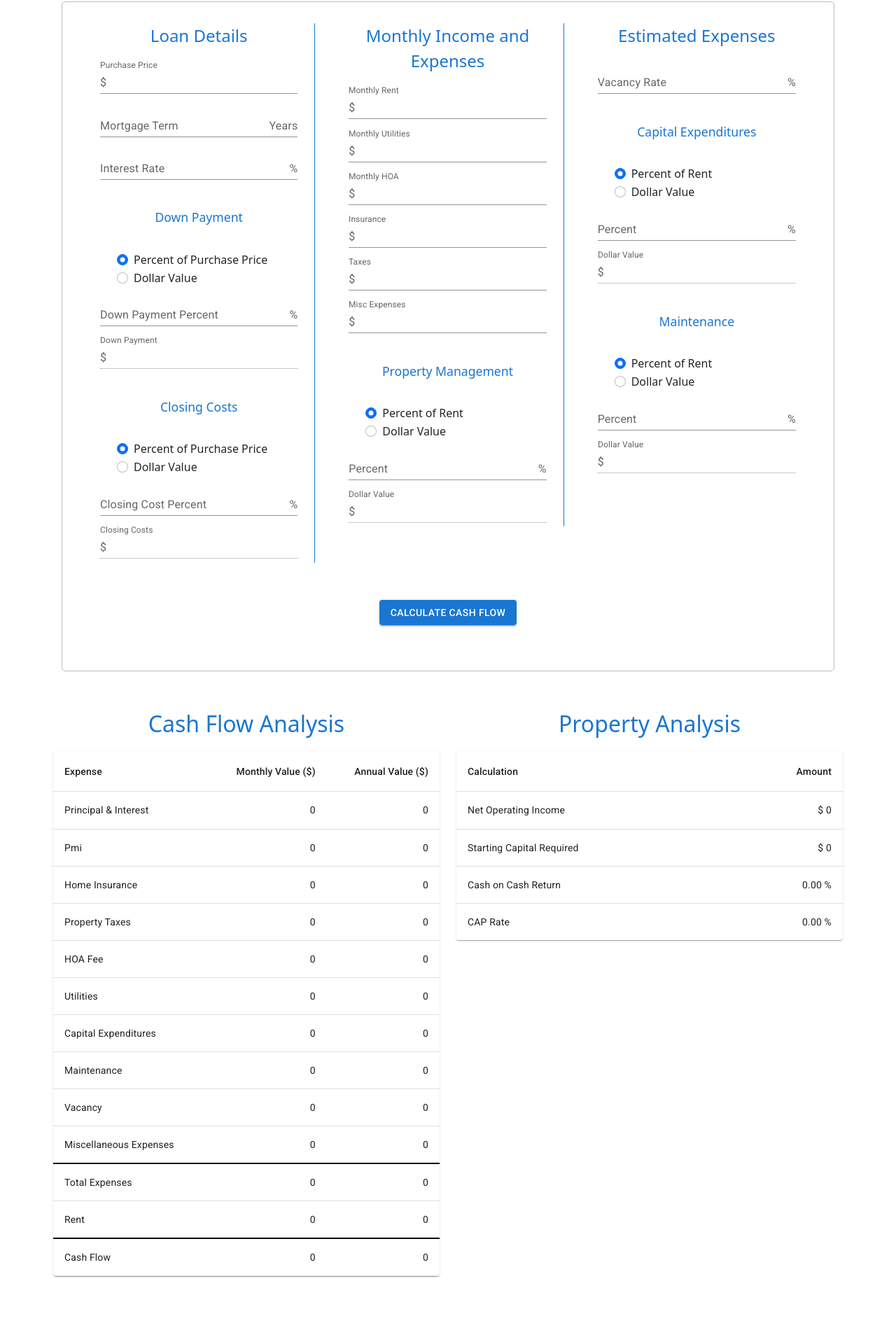
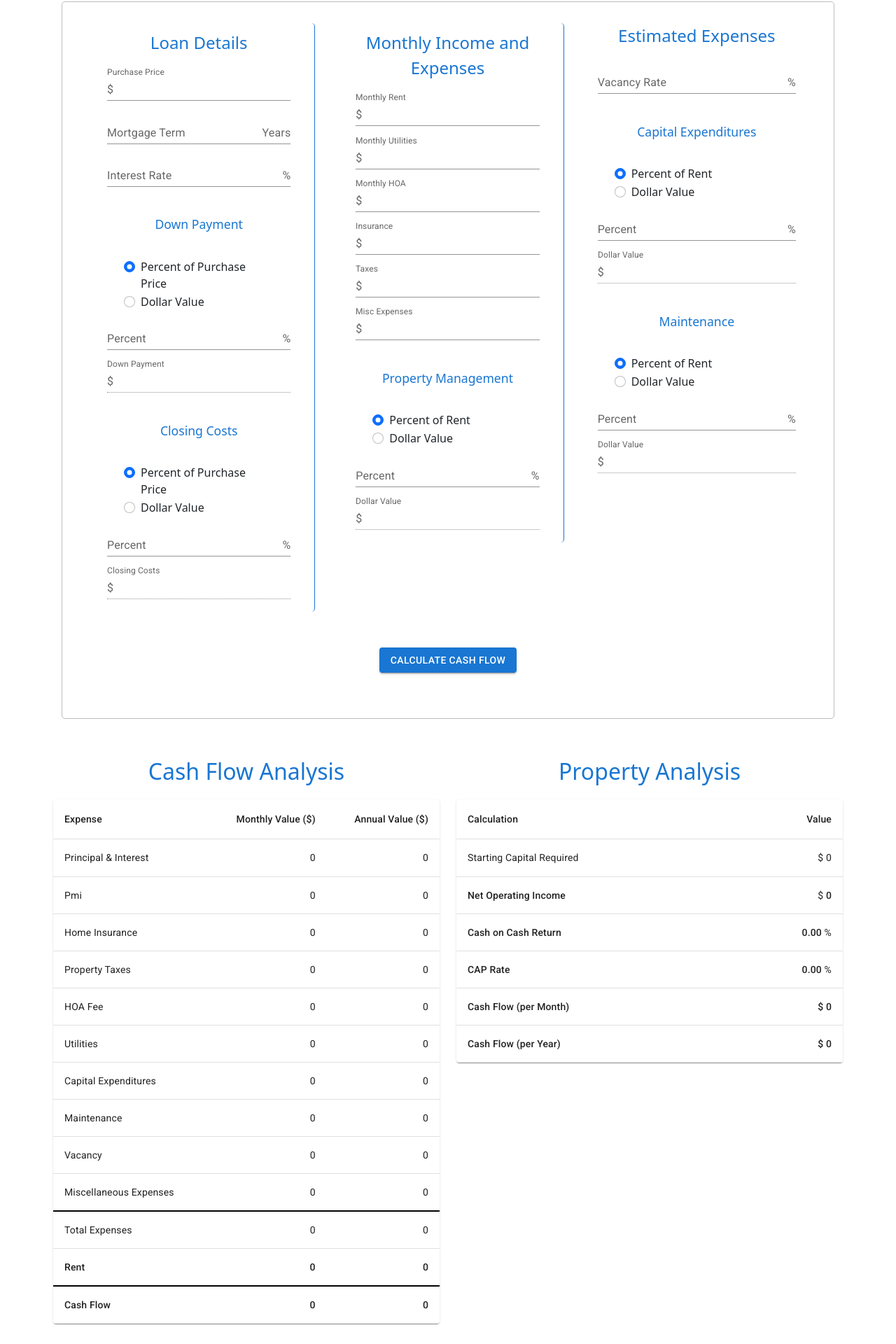
Before and after one commit to juliantglover/real-estate-cash-flow-calculator, a React (Create React App) app in the folder real-estate-cf-calc/: page / in a window 1280 px wide. Shown: the part 62-1982 px from the top of the page at 70% size. Before the commit the page ends 1936 px from the top, so only its background shows below. Built offline with nearby package versions, Linux system fonts and the light colour scheme.

Commit message:
first version of working calculator

```diff
--- a/real-estate-cf-calc/src/App.tsx
+++ b/real-estate-cf-calc/src/App.tsx
@@ -1,4 +1,4 @@
-import React, {useState} from 'react';
+import React, {useState , useRef} from 'react';
 import './App.css';
 import Col from 'react-bootstrap/Col';
 import Row from 'react-bootstrap/Row';
@@ -18,8 +18,6 @@ import TableContainer from '@mui/material/TableContainer';
 import TableHead from '@mui/material/TableHead';
 import TableRow from '@mui/material/TableRow';
 import Paper from '@mui/material/Paper';
-
-
 interface Expense {
   name: string;
   monthlyValue: number;
@@ -27,6 +25,7 @@ interface Expense {
 
 function App() {
 
+const scrollRef = useRef(null);
 
   const [propertyValues, setPropertyValues] = useState(
     {
@@ -72,6 +71,8 @@ function App() {
     });
 
     const [screenWidth, setScreenWidth] = useState<number>(window.innerWidth);
+
+    const formatCurrency = (numberValue: number) => Math.round(numberValue).toLocaleString("en-US");
 
   const calculateMortgagePayment = (propertyValues) => {
       const downPayment: number = propertyValues.downPaymentCalculationChoice === 'percent' ? ((propertyValues.downPaymentPercent)/100)*propertyValues.purchasePrice : propertyValues.downPaymentDollarValue;
@@ -131,10 +132,10 @@ function App() {
   }
 
   const roiData = () => [
-      {name: "Net Operating Income", value: cashFlowValues.netOperatingIncome, label:"$"},
-      {name: "Starting Capital Required", value: cashFlowValues.requiredStartingCapital, label: "$"},
-      {name: "Cash on Cash Return", value: cashFlowValues.cashOnCashReturn, label: "%"},
-      {name:"CAP Rate", value: cashFlowValues.capRate, label:"%"}
+    {name: "Starting Capital Required", value: cashFlowValues.requiredStartingCapital, label: "$", bold:false},
+      {name: "Net Operating Income", value: cashFlowValues.netOperatingIncome, label:"$", bold:true},
+      {name: "Cash on Cash Return", value: cashFlowValues.cashOnCashReturn, label: "%", bold:true},
+      {name:"CAP Rate", value: cashFlowValues.capRate, label:"%", bold:true}
     ]
   const expenseData = () => {
     const expenses: Expense[] = [
@@ -161,6 +162,7 @@ function App() {
   }
 
 const onSubmit = async values => {
+  window.scrollTo(0, scrollRef.current.offsetTop);
   setPropertyValues(values);
   calculateMortgagePayment(values);
 }
@@ -174,7 +176,14 @@ const minValue = min => value =>
 const composeValidators = (...validators) => value =>
   validators.reduce((error, validator) => error || validator(value), undefined)
 
-  if(screenWidth) // stbox thinf
+  let boxBorder = {}
+  if(screenWidth > 1000) {
+    boxBorder = {
+      borderRight: "solid 1px #1976d2",
+      borderRadius: "5px",
+      padding: "10px"
+}
+  }
   return (
     <div>
     <Container>
@@ -201,10 +210,7 @@ const composeValidators = (...validators) => value =>
       }}>
           <Row>
             <Col lg={4}>
-              <Box sx={{
-              borderRight: "solid 1px #1976d2",
-              borderRadius: "1px",
-      }}>
+              <Box sx={boxBorder}>
             <Container>
             <Header color="#1976d2" text="Loan Details" weight={400} size={1.5}/>
             <Field name="purchasePrice" validate={composeValidators(required, mustBeNumber, minValue(0))}>
@@ -300,7 +306,7 @@ const composeValidators = (...validators) => value =>
                 hasAdornment
                 adornmentPosition = "end"
                 adornment = "%"
-                label="Down Payment Percent"
+                label="Percent"
                 disabled={values?.downPaymentCalculationChoice !== "percent"}
                 meta={meta}
                 />
@@ -364,7 +370,7 @@ const composeValidators = (...validators) => value =>
                 hasAdornment
                 adornmentPosition = "end"
                 adornment = "%"
-                label="Closing Cost Percent"
+                label="Percent"
                 disabled={values?.closingCostCalculationChoice !== "percent"}
                 meta={meta}
                 />
@@ -394,10 +400,7 @@ const composeValidators = (...validators) => value =>
           </Box>
           </Col>
           <Col lg={4}>
-          <Box sx={{
-              borderRight: "solid 1px #1976d2",
-              borderRadius: "1px",
-      }}>
+          <Box sx={boxBorder}>
             <Container>
           <Header color="#1976d2" text="Monthly Income and Expenses" weight={400} size={1.5}/>
 
@@ -753,6 +756,7 @@ const composeValidators = (...validators) => value =>
       <Col lg={6}>
       <Spacer margin="1.5em" />
     <Header text="Cash Flow Analysis" weight={400} size={2} color="#1976d2"/>
+    <span ref={scrollRef}/>
       <TableContainer component={Paper}>
       <Table sx={{ minWidth: 150 }} aria-label="simple table">
         <TableHead>
@@ -771,8 +775,8 @@ const composeValidators = (...validators) => value =>
               <TableCell component="th" scope="row">
                 {row.name}
               </TableCell>
-              <TableCell align="right">{row.monthlyCost}</TableCell>
-              <TableCell align="right">{row.annualCost}</TableCell>
+              <TableCell align="right">{formatCurrency(row.monthlyCost)}</TableCell>
+              <TableCell align="right">{formatCurrency(row.annualCost)}</TableCell>
             </TableRow>
           ))}
 
@@ -781,24 +785,24 @@ const composeValidators = (...validators) => value =>
                       <TableCell component="th" scope="row">
                         Total Expenses
                       </TableCell>
-                      <TableCell align="right">{Math.round(cashFlowValues.totalMonthlyExpenses)}</TableCell>
-                      <TableCell align="right">{Math.round(cashFlowValues.totalMonthlyExpenses*12)}</TableCell>
+                      <TableCell align="right">{formatCurrency(cashFlowValues.totalMonthlyExpenses)}</TableCell>
+                      <TableCell align="right">{formatCurrency(cashFlowValues.totalMonthlyExpenses*12)}</TableCell>
                     </TableRow>
           <TableRow key="rent">
 
           <TableCell component="th" scope="row">
-            Rent
+          <span style={{fontWeight:500}}>Rent</span>
           </TableCell>
-          <TableCell align="right">{Math.round(propertyValues.rent)}</TableCell>
-          <TableCell align="right">{Math.round(propertyValues.rent*12)}</TableCell>
+          <TableCell align="right"><span style={{fontWeight:500}}>{formatCurrency(propertyValues.rent)}</span></TableCell>
+          <TableCell align="right"><span style={{fontWeight:500}}>{formatCurrency(propertyValues.rent*12)}</span></TableCell>
         </TableRow>
         <TableRow key="cashFlow" sx={{borderTop: "solid 2px black"}}>
 
           <TableCell component="th" scope="row">
-            Cash Flow
+          <span style={{fontWeight:500}}>Cash Flow</span>
           </TableCell>
-          <TableCell align="right">{Math.round(cashFlowValues.cashFlow)}</TableCell>
-          <TableCell align="right">{Math.round(cashFlowValues.cashFlow*12)}</TableCell>
+          <TableCell align="right"><span style={{fontWeight:500}}>{formatCurrency(cashFlowValues.cashFlow)}</span></TableCell>
+          <TableCell align="right"><span style={{fontWeight:500}}>{formatCurrency(cashFlowValues.cashFlow*12)}</span></TableCell>
         </TableRow>
         </TableBody>
       </Table>
@@ -812,21 +816,49 @@ const composeValidators = (...validators) => value =>
         <TableHead>
           <TableRow>
             <TableCell>Calculation</TableCell>
-            <TableCell align="right">Amount</TableCell>
+            <TableCell align="right">Value</TableCell>
           </TableRow>
         </TableHead>
         <TableBody>
-          {roiData().map((row) => (
+          {roiData().map((row) => {
+            let value;
+            let element;
+            let rowName;
+            if( row.label == "%" ){
+              value = row.value.toFixed(2);
+            } else {
+              value = formatCurrency(row.value);
+            }
+            element = value;
+            if(row.bold){
+              element = <span style={{fontWeight:500}}>{value}</span>
+              rowName = <span style={{fontWeight:500}}>{row.name}</span>
+            } else {
+              rowName = row.name;
+            }
+            return (
             <TableRow
               key={row.name}
               sx={{ '&:last-child td, &:last-child th': { border: 0 } }}
             >
               <TableCell component="th" scope="row">
-                {row.name}
+                {rowName}
               </TableCell>
-              <TableCell align="right">{row.label === "$" ? "$ " : null} { row.label === "%" ? row.value.toFixed(2) : row.value} {row.label === "%" ? " %" : null}</TableCell>
+              <TableCell align="right">{row.label === "$" ? "$ " : null} {element} {row.label === "%" ? " %" : null}</TableCell>
             </TableRow>
-          ))}
+          )})}
+          <TableRow>
+            <TableCell component="th" scope="row">
+            <span style={{fontWeight:500}}>Cash Flow (per Month)</span>
+          </TableCell>
+          <TableCell align="right"><span style={{fontWeight:500}}>$ {formatCurrency(cashFlowValues.cashFlow)}</span></TableCell>
+          </TableRow>
+          <TableRow>
+            <TableCell component="th" scope="row">
+            <span style={{fontWeight:500}}>Cash Flow (per Year)</span>
+          </TableCell>
+          <TableCell align="right"><span style={{fontWeight:500}}>$ {formatCurrency(cashFlowValues.cashFlow*12)}</span></TableCell>
+          </TableRow>
         </TableBody>
       </Table>
     </TableContainer>
--- a/real-estate-cf-calc/src/Components/Text/styles.css
+++ b/real-estate-cf-calc/src/Components/Text/styles.css
@@ -6,6 +6,10 @@
 
 .errorMessage {
     font-weight: 500;
-    color: red;
+    color:#d32f2f;
     font-size: 0.85em;
 }
+
+.boldText{
+    font-weight: 500;
+}
--- /dev/null
+++ b/real-estate-cf-calc/src/styles.css
@@ -0,0 +1,3 @@
+.boldText{
+    font-weight: 500;
+}
```
